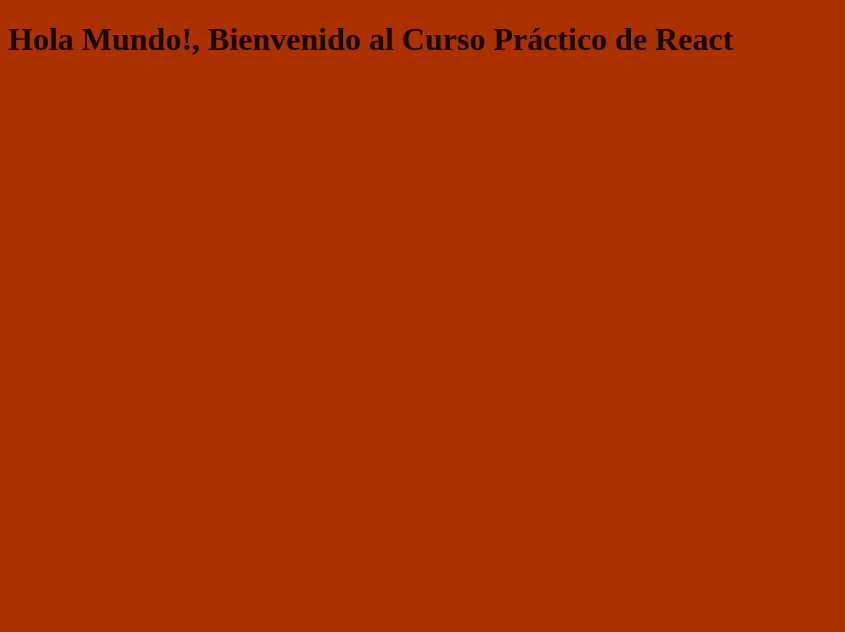
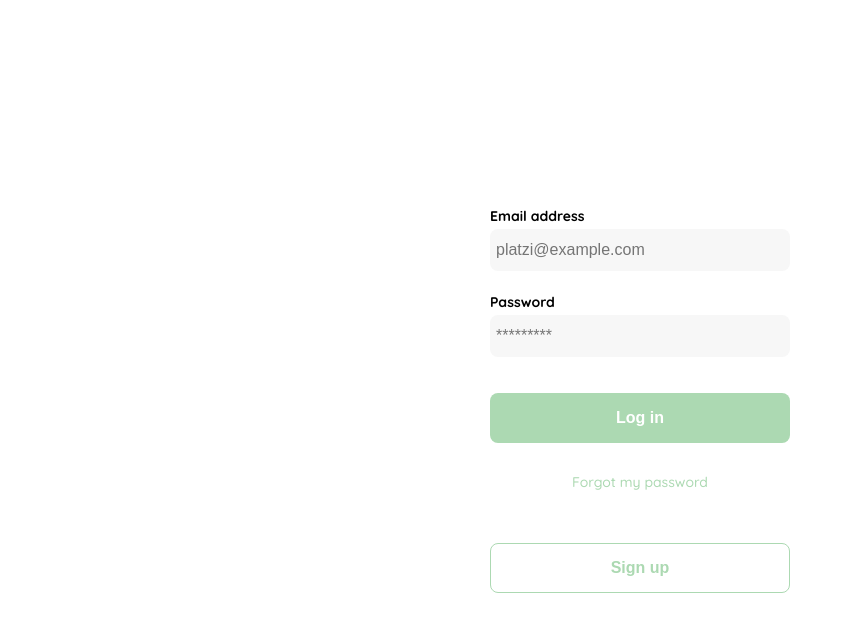
Before and after one commit to rolando22/react-shop, a React app: page / in a window 1280 px wide. Shown: the whole page, without its empty margins (0-845 px from the left). Built offline with nearby package versions, Linux system fonts and the light colour scheme.

Commit message:
Login y estilos globales

```diff
--- a/public/index.html
+++ b/public/index.html
@@ -4,6 +4,9 @@
     <meta charset="UTF-8">
     <meta http-equiv="X-UA-Compatible" content="IE=edge">
     <meta name="viewport" content="width=device-width, initial-scale=1.0">
+    <link rel="preconnect" href="https://fonts.googleapis.com">
+    <link rel="preconnect" href="https://fonts.gstatic.com" crossorigin>
+    <link href="https://fonts.googleapis.com/css2?family=Quicksand:wght@300;500;700&display=swap" rel="stylesheet">
     <title>React Shop</title>
 </head>
 <body>
--- a/src/components/App.js
+++ b/src/components/App.js
@@ -1,9 +1,13 @@
 import React from "react";
+import { Layout } from "../containers/Layout";
+import { Login } from "../containers/Login";
 import "../styles/global.scss";
 
 function App () {
     return (
-        <h1>Hola Mundo!, Bienvenido al Curso Práctico de React</h1>
+        <Layout>
+            <Login />
+        </Layout>
     );
 }
 
--- /dev/null
+++ b/src/containers/Layout.js
@@ -0,0 +1,9 @@
+import React from "react";
+
+function Layout ({ children }) {
+    return (
+        <div className="Layout">{children}</div>
+    );
+}
+
+export { Layout };
--- a/src/containers/Login.js
+++ b/src/containers/Login.js
@@ -0,0 +1,23 @@
+import React from "react";
+import "../styles/Login.scss";
+
+function Login () {
+    return (
+        <div className="login">
+            <div className="form-container">
+                <img src="./logos/Platzi_YardSale_Logos/logo_yard_sale.svg" alt="logo" className="logo" />
+                <form action="/" className="form">
+                    <label htmlFor="email" className="label">Email address</label>
+                    <input type="text" id="email" placeholder="platzi@example.com" className="input input-email" />
+                    <label htmlFor="password" className="label">Password</label>
+                    <input type="password" id="password" placeholder="*********" className="input input-password" />
+                    <input type="submit" value="Log in" className="primary-button login-button" />
+                    <a href="/">Forgot my password</a>
+                </form>
+                <button className="secondary-button sigup-button">Sign up</button>
+            </div>
+        </div>
+    );
+}
+
+export { Login };
--- /dev/null
+++ b/src/styles/Login.scss
@@ -0,0 +1,93 @@
+.login {
+    width: 100%;
+    height: 100vh;
+    display: grid;
+    place-items: center;
+}
+.form-container {
+    display: grid;
+    grid-template-rows: auto 1fr auto;
+    width: 300px;
+}
+.logo {
+    width: 150px;
+    margin-bottom: 48px;
+    justify-self: center;
+    display: none;
+}
+.form {
+    display: flex;
+    flex-direction: column;
+}
+.form div {
+    display: flex;
+    flex-direction: column;
+}
+.form a {
+    color: var(--hospital-green);
+    font-size: var(--sm);
+    text-align: center;
+    text-decoration: none;
+    margin-bottom: 52px;
+}
+.label {
+    font-size: var(--sm);
+    font-weight: bold;
+    margin-bottom: 4px;
+}
+.input {
+    background-color: var(--text-input-field);
+    border: none;
+    border-radius: 8px;
+    height: 30px;
+    font-size: var(--md);
+    padding: 6px;
+    margin-bottom: 12px;
+}
+.input-name, .input-email, .input-password {
+    margin-bottom: 22px;
+}
+.primary-button {
+    background-color: var(--hospital-green);
+    border-radius: 8px;
+    border: none;
+    color: var(--white);
+    width: 100%;
+    cursor: pointer;
+    font-size: var(--md);
+    font-weight: bold;
+    height: 50px;
+}
+.secondary-button {
+    background-color: var(--white);
+    border-radius: 8px;
+    border: 1px solid var(--hospital-green);
+    color: var(--hospital-green);
+    width: 100%;
+    cursor: pointer;
+    font-size: var(--md);
+    font-weight: bold;
+    height: 50px;
+}
+.login-button {
+    margin-top: 14px;
+    margin-bottom: 30px;
+}
+@media (max-width: 640px) {
+    .logo {
+        display: block;
+    }
+    .form-container {
+        height: 100%;
+    }
+    .form {
+        height: 100%;
+        justify-content: space-between;
+    }
+    .secondary-button {
+        width: 300px;
+        position: absolute;
+        bottom: 0;
+        margin-bottom: 24px;
+    }
+}
--- a/src/styles/global.scss
+++ b/src/styles/global.scss
@@ -1,7 +1,14 @@
-$base-color: #ab3200;
-$color: rgba(black, 0.88);
-
+:root {
+    --white: #FFFFFF;
+    --black: #000000;
+    --very-light-pink: #C7C7C7;
+    --text-input-field: #F7F7F7;
+    --hospital-green: #ACD9B2;
+    --sm: 14px;
+    --md: 16px;
+    --lg: 18px;
+}
 body {
-    background-color: $base-color;
-    color: $color;
+    font-family: 'Quicksand', sans-serif;
+    margin: 0;
 }
```
